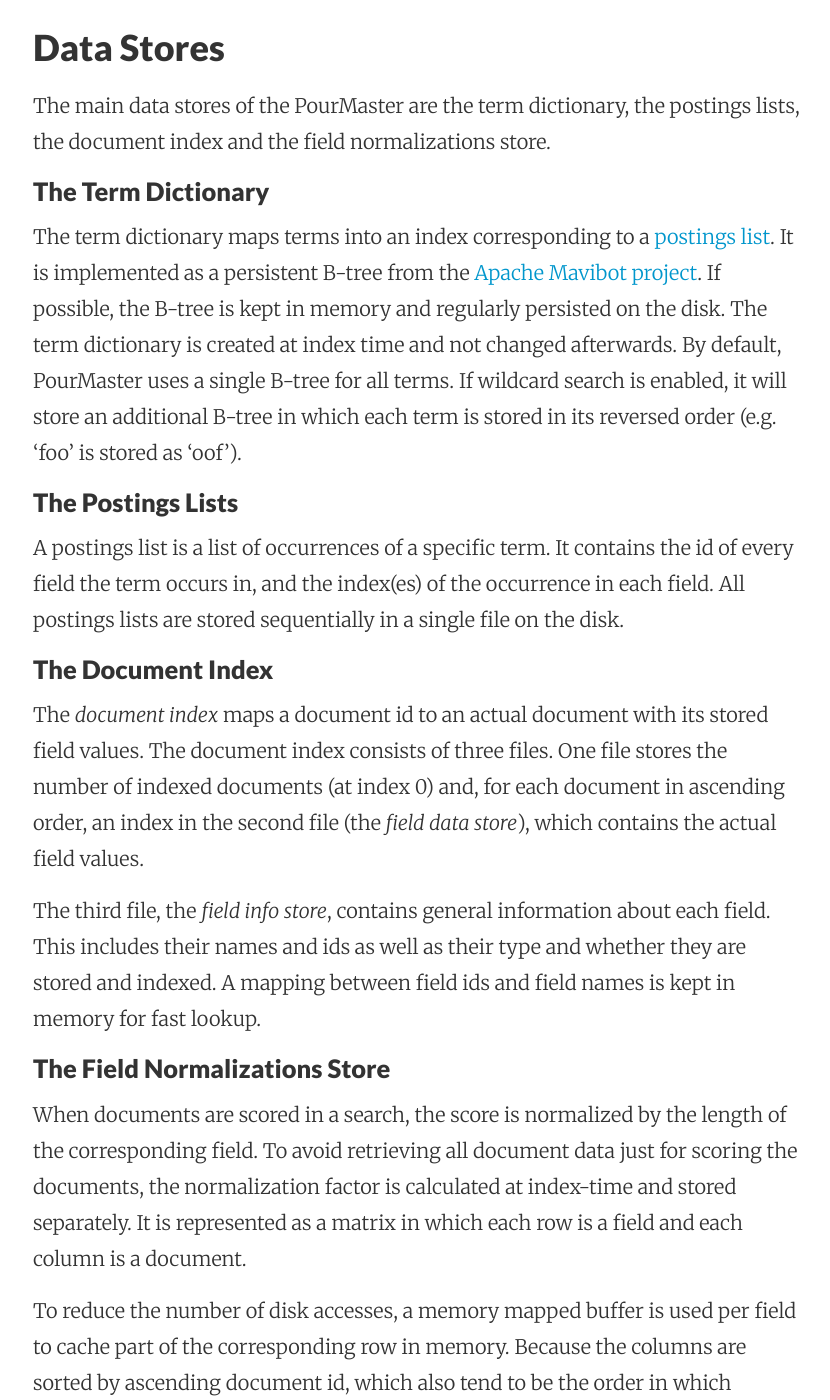
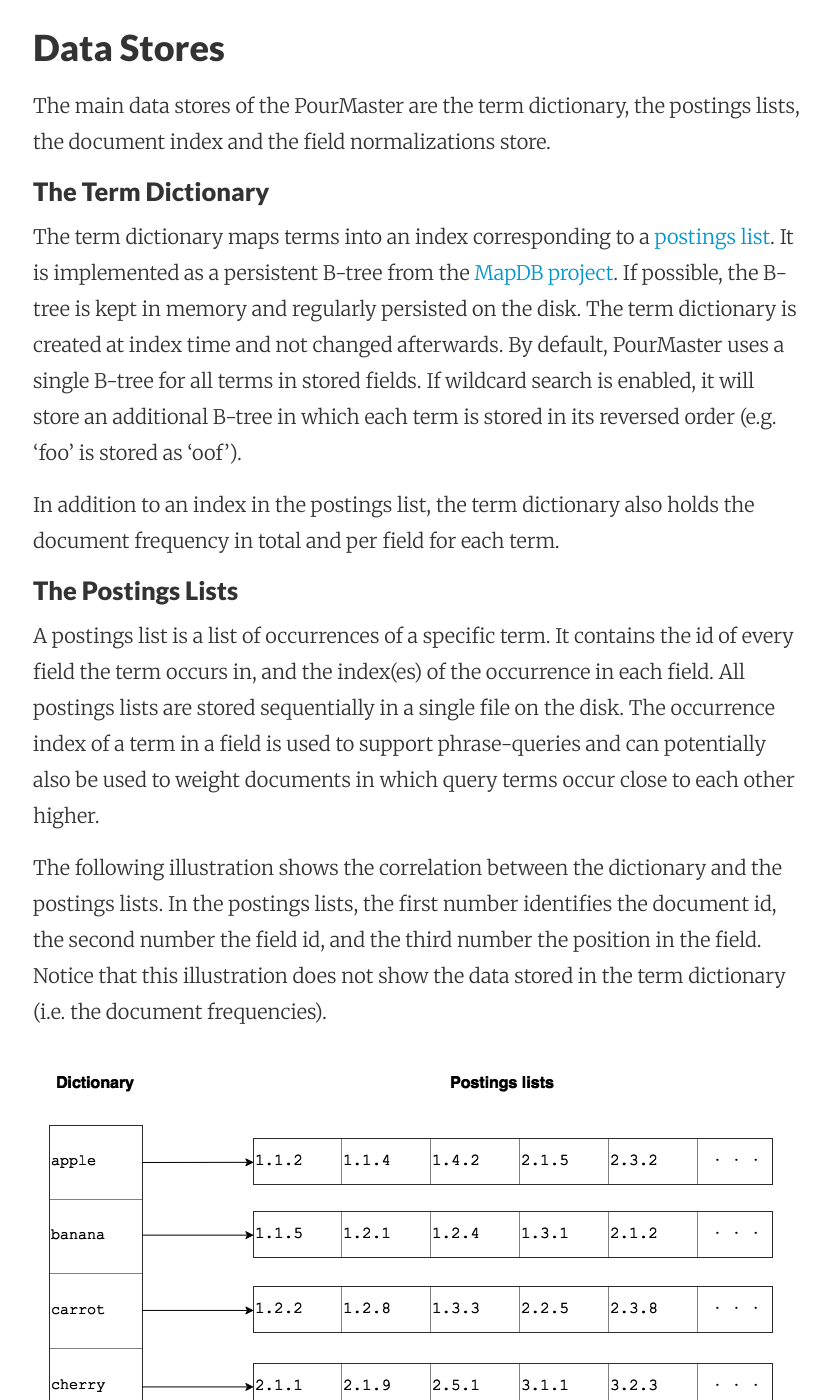
Before and after one commit to mKaloer/PourMaster, a Jekyll site: the page built from index.markdown, in a window 1280 px wide and 1400 px high, scrolled down 4338 px. Shown: the whole window, without its empty margins (223-1053 px from the left). Built offline with Jekyll 4.4.1, drawn with Linux system fonts in a browser that asks for light colours; some of the changed text lies outside the part shown.

Commit message:
More documentation

```diff
--- a/index.markdown
+++ b/index.markdown
@@ -111,13 +111,18 @@ The `TermQuery` ad `WildcardQuery` classes use length-normalized, smoothed [tf-i
 The main data stores of the PourMaster are the term dictionary, the postings lists, the document index and the field normalizations store.
 
 #### The Term Dictionary
-The term dictionary maps terms into an index corresponding to a [postings list](#the-postings-lists). It is implemented as a persistent B-tree from the [Apache Mavibot project](https://directory.apache.org/mavibot/){:target="_blank"}. If possible, the B-tree is kept in memory and regularly persisted on the disk. The term dictionary is created at index time and not changed afterwards. By default, PourMaster uses a single B-tree for all terms. If wildcard search is enabled, it will store an additional B-tree in which each term is stored in its reversed order (e.g. 'foo' is stored as 'oof').
+The term dictionary maps terms into an index corresponding to a [postings list](#the-postings-lists). It is implemented as a persistent B-tree from the [MapDB project](http://www.mapdb.org/){:target="_blank"}. If possible, the B-tree is kept in memory and regularly persisted on the disk. The term dictionary is created at index time and not changed afterwards. By default, PourMaster uses a single B-tree for all terms in stored fields. If wildcard search is enabled, it will store an additional B-tree in which each term is stored in its reversed order (e.g. 'foo' is stored as 'oof').
+
+In addition to an index in the postings list, the term dictionary also holds the document frequency in total and per field for each term.
 
 #### The Postings Lists
-A postings list is a list of occurrences of a specific term. It contains the id of every field the term occurs in, and the index(es) of the occurrence in each field. All postings lists are stored sequentially in a single file on the disk.
+A postings list is a list of occurrences of a specific term. It contains the id of every field the term occurs in, and the index(es) of the occurrence in each field. All postings lists are stored sequentially in a single file on the disk. The occurrence index of a term in a field is used to support phrase-queries and can potentially also be used to weight documents in which query terms occur close to each other higher.
+
+The following illustration shows the correlation between the dictionary and the postings lists. In the postings lists, the first number identifies the document id, the second number the field id, and the third number the position in the field. Notice that this illustration does not show the data stored in the term dictionary (i.e. the document frequencies).
+![Postings list](assets/dictionary.png)
 
 #### The Document Index
-The *document index* maps a document id to an actual document with its stored field values. The document index consists of three files. One file stores the number of indexed documents (at index 0) and, for each document in ascending order, an index in the second file (the *field data store*), which contains the actual field values.
+The *document index* maps a document id to an actual document with its stored field values. The document index consists of three files. One file stores the number of indexed documents (at index 0) and, for each document in ascending order, an index in the second file (the *field data store*), which contains the actual field values for stored fields.
 
 The third file, the *field info store*, contains general information about each field. This includes their names and ids as well as their type and whether they are stored and indexed. A mapping between field ids and field names is kept in memory for fast lookup.
 
@@ -127,4 +132,4 @@ When documents are scored in a search, the score is normalized by the length of
 To reduce the number of disk accesses, a memory mapped buffer is used per field to cache part of the corresponding row in memory. Because the columns are sorted by ascending document id, which also tend to be the order in which documents are scored, it is reasonable to assume that most reads will be cache hits.
 
 ### Indexing
-TODO
+On the overall level, indexing is split into chunks of 10.000 documents. During indexing of a subset of the documents, most data is stored in main memory. For each 10.000 documents, the data is written to disk by inserting new terms into the persisted termm dictionary and by writing the postings lists into a separate partial postings file. These partial files are merged as the final step of indexing using multi-way merging.
```
Also changed, not shown: assets/dictionary.png (added).
